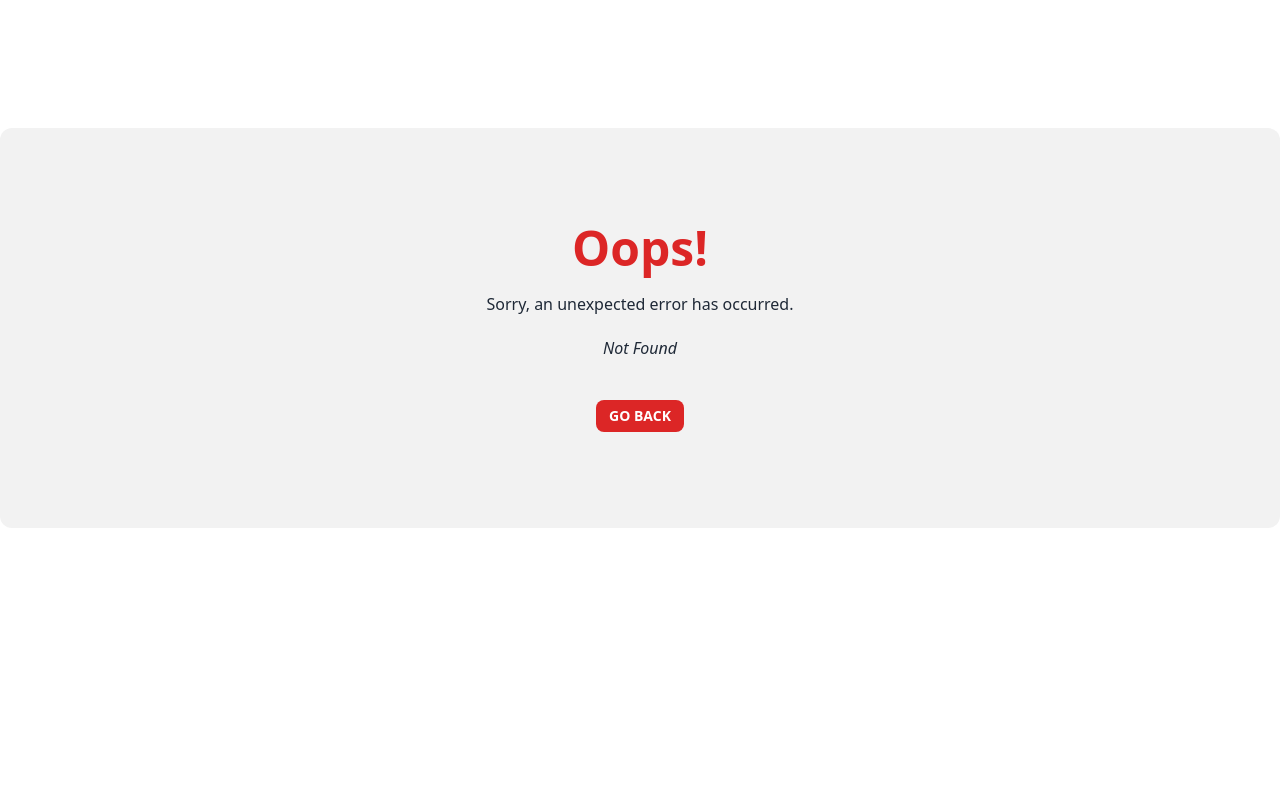
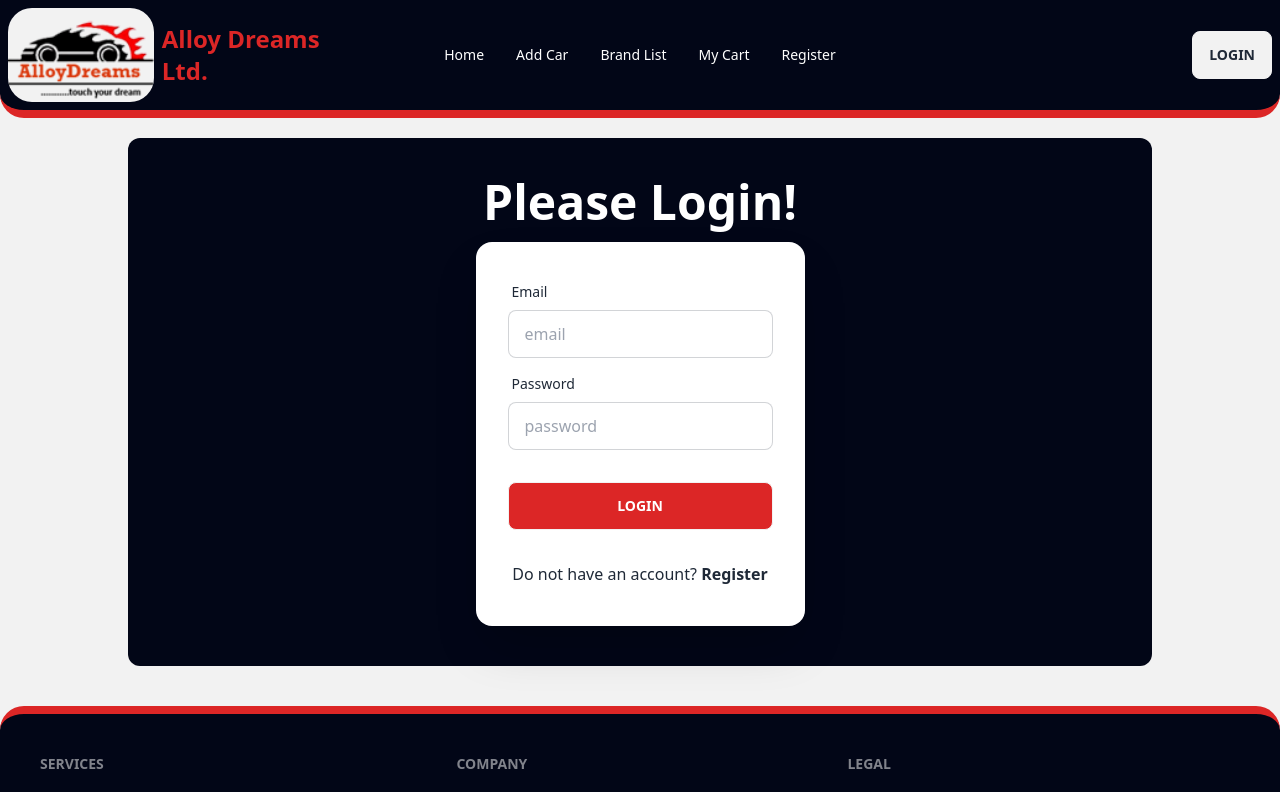
Before and after one commit to jasaiful/brand-shop-client, a React (Vite) app: page /login in a window 1280 px wide. Before the commit this address had no page. Shown: the top 792 px of the page. Built offline with nearby package versions, Linux system fonts and the light colour scheme.

Commit message:
added firebase including signup and signin method

```diff
--- a/package.json
+++ b/package.json
@@ -10,6 +10,7 @@
     "preview": "vite preview"
   },
   "dependencies": {
+    "firebase": "^10.5.0",
     "localforage": "^1.10.0",
     "match-sorter": "^6.3.1",
     "react": "^18.2.0",
--- a/src/components/Brand/BrandCard.jsx
+++ b/src/components/Brand/BrandCard.jsx
@@ -1,7 +1,9 @@
 import { Link } from "react-router-dom";
+import PropTypes from 'prop-types';
 
 const BrandCard = ({ brand }) => {
-    const { id, name, logo_url, country } = brand;
+    const { logo_url  } = brand;
+
     return (
 
             <div className="mx-10">
@@ -10,11 +12,15 @@ const BrandCard = ({ brand }) => {
                         <h2 className="text-3xl text-center font-bold">{brand.name}</h2>
                         <p className="font-semibold">Country of origin: {brand.country}</p>
                     </div>
-                    <Link><figure><img src={brand.logo_url} alt="car!" /></figure></Link>
+                    <Link><figure><img src={logo_url} alt="car!" /></figure></Link>
                 </div>
             </div>
 
     );
 };
 
+BrandCard.propTypes = {
+    brand: PropTypes.node.isRequired,
+}
+
 export default BrandCard;
--- /dev/null
+++ b/src/firebase/firebase.config.js
@@ -0,0 +1,19 @@
+// Import the functions you need from the SDKs you need
+import { initializeApp } from "firebase/app";
+// TODO: Add SDKs for Firebase products that you want to use
+// https://firebase.google.com/docs/web/setup#available-libraries
+
+// Your web app's Firebase configuration
+const firebaseConfig = {
+  apiKey: "AIzaSyDMWFyn5BclK92w5irde1N4ipjjksD0Xkc",
+  authDomain: "brand-shop-c7580.firebaseapp.com",
+  projectId: "brand-shop-c7580",
+  storageBucket: "brand-shop-c7580.appspot.com",
+  messagingSenderId: "155164045784",
+  appId: "1:155164045784:web:a7d79b2fd87a1a4cf842ad"
+};
+
+// Initialize Firebase
+const app = initializeApp(firebaseConfig);
+
+export default app;
--- a/src/main.jsx
+++ b/src/main.jsx
@@ -3,9 +3,12 @@ import ReactDOM from 'react-dom/client'
 import './index.css'
 import { RouterProvider } from "react-router-dom";
 import myCreatedRoute from './router/Route.jsx';
+import AuthProvider from './providers/AuthProvider';
 
 ReactDOM.createRoot(document.getElementById('root')).render(
   <React.StrictMode>
-    <RouterProvider router={myCreatedRoute} />
+    <AuthProvider>
+      <RouterProvider router={myCreatedRoute} />
+    </AuthProvider>
   </React.StrictMode>,
 )
--- /dev/null
+++ b/src/pages/Login/Login.jsx
@@ -0,0 +1,62 @@
+import { useContext } from "react";
+import { Link } from "react-router-dom";
+import { AuthContext } from "../../providers/AuthProvider";
+
+
+const Login = () => {
+    const {signInUser} = useContext(AuthContext);
+
+    const handleLoginUser = e => {
+        e.preventDefault();
+        const form = e.target;
+        const email = form.email.value;
+        const password = form.password.value;
+        console.log(email, password)
+
+        signInUser(email, password)
+        .then(result => {
+            console.log(result.user)
+        })
+        .catch(error => {
+            console.error(error)
+        })
+    }
+
+
+
+    return (
+        <div>
+            <div className="hero my-5 bg-slate-950 rounded-xl max-w-5xl mx-auto">
+                <div className="hero-content py-10 flex-col">
+                    <div className="text-center">
+                        <h1 className="text-5xl text-white font-bold">Please Login!</h1>
+                    </div>
+                    <div className="card flex-shrink-0 w-full max-w-sm shadow-2xl bg-base-100">
+                        <form onSubmit={handleLoginUser} className="card-body">
+
+                            <div className="form-control">
+                                <label className="label">
+                                    <span className="label-text">Email</span>
+                                </label>
+                                <input type="email" name="email" placeholder="email" className="input input-bordered" required />
+                            </div>
+                            <div className="form-control">
+                                <label className="label">
+                                    <span className="label-text">Password</span>
+                                </label>
+                                <input type="password" name="password" placeholder="password" className="input input-bordered" required />
+
+                            </div>
+                            <div className="form-control mt-6">
+                                <button className="btn text-white bg-red-600">Login</button>
+                            </div>
+                        </form>
+                        <p className="text-center pb-10">Do not have an account? <Link to="/register" className="font-bold">Register</Link> </p>
+                    </div>
+                </div>
+            </div>
+        </div>
+    );
+};
+
+export default Login;
--- /dev/null
+++ b/src/pages/Register/Register.jsx
@@ -0,0 +1,67 @@
+import { useContext } from "react";
+import { Link } from "react-router-dom";
+import { AuthContext } from "../../providers/AuthProvider";
+
+
+const Register = () => {
+    const { createUser } = useContext(AuthContext);
+
+    const handleCreateUser = e => {
+        e.preventDefault();
+        const form = e.target;
+        const name = form.name.value;
+        const email = form.email.value;
+        const password = form.password.value;
+        console.log(name, email, password);
+
+        createUser(email, password)
+            .then(result => {
+                console.log(result.user);
+            })
+            .catch(error => {
+                console.error(error)
+            })
+    }
+
+
+    return (
+        <div className="hero my-5 bg-slate-950 rounded-xl max-w-5xl mx-auto">
+            <div className="hero-content py-10 flex-col">
+                <div className="text-center">
+                    <h1 className="text-5xl text-white font-bold">Registration Form!</h1>
+                </div>
+                <div className="card flex-shrink-0 w-full max-w-sm shadow-2xl bg-base-100">
+                    <form onSubmit={handleCreateUser} className="card-body">
+                        <div className="form-control">
+                            <label className="label">
+                                <span className="label-text">Full Name</span>
+                            </label>
+                            <input type="text" name="name" placeholder="your name" className="input input-bordered" required />
+                        </div>
+                        <div className="form-control">
+                            <label className="label">
+                                <span className="label-text">Email</span>
+                            </label>
+                            <input type="email" name="email" placeholder="email" className="input input-bordered" required />
+                        </div>
+                        <div className="form-control">
+                            <label className="label">
+                                <span className="label-text">Password</span>
+                            </label>
+                            <input type="password" name="password" placeholder="password" className="input input-bordered" required />
+                            <label className="label">
+                                <a href="#" className="label-text-alt link link-hover">Forgot password?</a>
+                            </label>
+                        </div>
+                        <div className="form-control mt-6">
+                            <button className="btn text-white bg-red-600">Register</button>
+                        </div>
+                    </form>
+                    <p className="text-center pb-10">Already have an account? <Link to="/login" className="font-bold">Login</Link> </p>
+                </div>
+            </div>
+        </div>
+    );
+};
+
+export default Register;
--- a/src/pages/Shared/Navbar.jsx
+++ b/src/pages/Shared/Navbar.jsx
@@ -1,4 +1,4 @@
-import { NavLink } from "react-router-dom";
+import { Link, NavLink } from "react-router-dom";
 import logo from "../../assets/logo.png";
 
 
@@ -9,7 +9,7 @@ const Navbar = () => {
         <li><NavLink to="/addCar" className={({ isActive, isPending }) => isPending ? "pending" : isActive ? "bg-red-600 text-white underline font-semibold" : ""} >Add Car</NavLink></li>
         <li><NavLink to="/brand" className={({ isActive, isPending }) => isPending ? "pending" : isActive ? "bg-red-600 text-white underline font-semibold" : ""} >Brand List</NavLink></li>
         <li><NavLink to="/cart" className={({ isActive, isPending }) => isPending ? "pending" : isActive ? "bg-red-600 text-white underline font-semibold" : ""} >My Cart</NavLink></li>
-        <li><NavLink to="/login" className={({ isActive, isPending }) => isPending ? "pending" : isActive ? "bg-red-600 text-white underline font-semibold" : ""} >Login</NavLink></li>
+        <li><NavLink to="/register" className={({ isActive, isPending }) => isPending ? "pending" : isActive ? "bg-red-600 text-white underline font-semibold" : ""} >Register</NavLink></li>
     </>
 
     return (
@@ -24,7 +24,7 @@ const Navbar = () => {
                     </ul>
                 </div>
                 <div className="flex items-center gap-2">
-                    <img className="bg-base-200 w-3/4 rounded-3xl" src={logo} alt="" />
+                    <img className="bg-base-200 w-2/4 rounded-3xl" src={logo} alt="" />
                     <p className="text-2xl font-bold text-red-600">Alloy Dreams Ltd.</p>
                 </div>
             </div>
@@ -33,8 +33,20 @@ const Navbar = () => {
                     {navLinks}
                 </ul>
             </div>
-            <div className="navbar-end">
-                <a className="btn">Button</a>
+            <div className="navbar-end gap-2">
+            <Link to="/login"><button className="btn bg-base-200">Login</button></Link>
+                {/* {
+                    user ?
+                        <button  >
+                            <p className="text-red-600" > <span className="font-bold">Logged in:</span> {user.name} </p>
+                            <span className="btn bg-base-200">Logout</span>
+                        </button>
+                        :
+                        <Link to={'/login'}>
+                        <button className="btn bg-base-200">Login</button>
+                        </Link>
+                } */}
+
             </div>
         </div>
     );
--- /dev/null
+++ b/src/providers/AuthProvider.jsx
@@ -0,0 +1,42 @@
+import { createContext, useState } from "react";
+import { createUserWithEmailAndPassword, getAuth, signInWithEmailAndPassword } from "firebase/auth";
+import app from "../firebase/firebase.config";
+
+const auth = getAuth(app);
+
+export const AuthContext = createContext(null)
+
+const AuthProvider = ({ children }) => {
+    const [user, setUser] = useState(null);
+    const [loading, setLoading] = useState(true);
+
+    // sign up user
+    const createUser = (email, password) => {
+        // setLoading(true;)
+        return createUserWithEmailAndPassword(auth, email, password)
+    }
+
+    // sign in user
+
+    const signInUser = (email, password) => {
+        // setLoading(true);
+        return signInWithEmailAndPassword(auth, email, password)
+
+    }
+
+    const userInfo = {
+        user,
+        loading,
+        createUser,
+        signInUser,
+
+    }
+
+    return (
+        <AuthContext.Provider value={userInfo}>
+            {children}
+        </AuthContext.Provider>
+    );
+};
+
+export default AuthProvider;
```
Also changed, not shown: src/router/Route.jsx (+10 -0 lines), .eslintrc.cjs, 1 other file (tests, documents, lock files or other folders).
